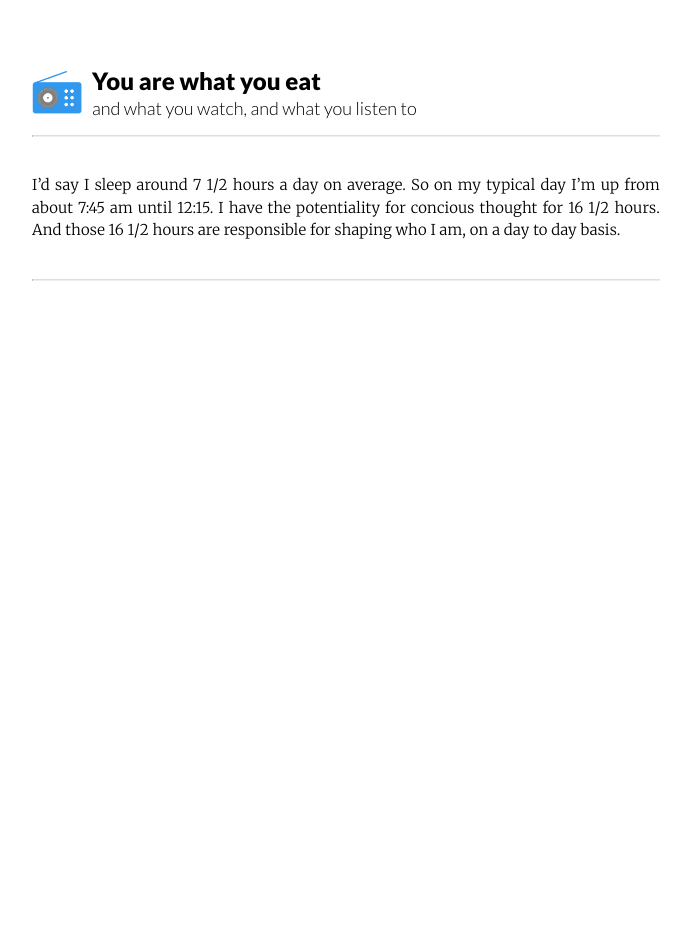
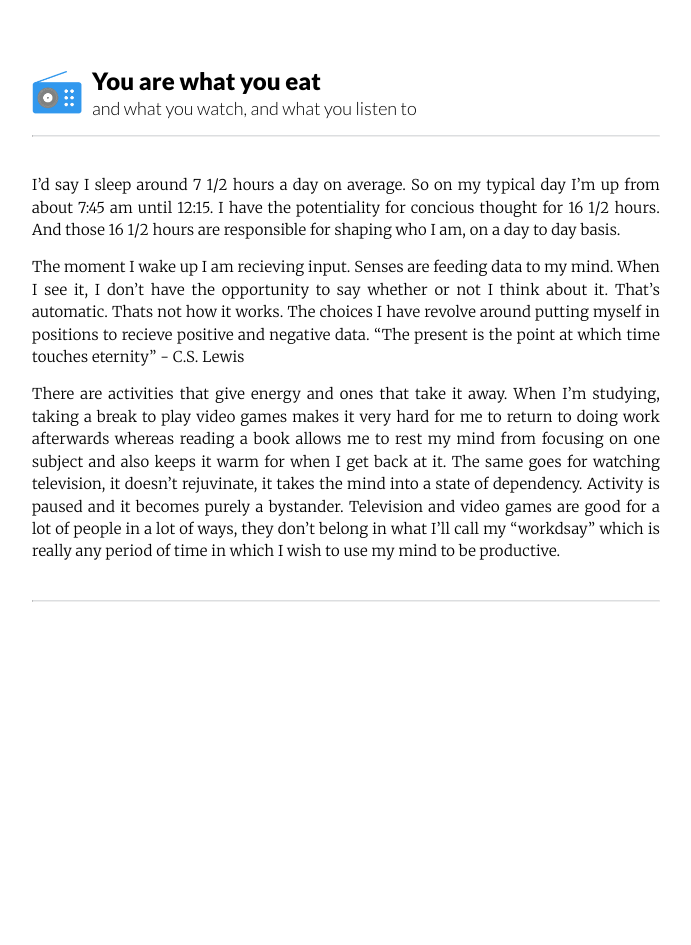
Before and after one commit to samcal/thenewrad.io, a Jekyll site: the page built from _posts/2015-02-11-you-are-what-you-eat.markdown, in a window 1280 px wide. Shown: the whole page, without its empty margins (294-985 px from the left). Built offline with Jekyll 4.4.1, drawn with Linux system fonts in a browser that asks for light colours.

Commit message:
thinking during the day

```diff
--- a/_posts/2015-02-11-you-are-what-you-eat.markdown
+++ b/_posts/2015-02-11-you-are-what-you-eat.markdown
@@ -8,3 +8,10 @@ categories: rbfasho
 ---
 
 I'd say I sleep around 7 1/2 hours a day on average. So on my typical day I'm up from about 7:45 am until 12:15. I have the potentiality for concious thought for 16 1/2 hours. And those 16 1/2 hours are responsible for shaping who I am, on a day to day basis.
+
+The moment I wake up I am recieving input. Senses are feeding data to my mind. When I see it, I don't have the opportunity to say whether or not I think about it. That's automatic. Thats not how it works. The choices I have revolve around putting myself in positions to recieve positive and negative data.
+"The present is the point at which time touches eternity" - C.S. Lewis
+
+
+
+There are activities that give energy and ones that take it away. When I'm studying, taking a break to play video games makes it very hard for me to return to doing work afterwards whereas reading a book allows me to rest my mind from focusing on one subject and also keeps it warm for when I get back at it. The same goes for watching television, it doesn't rejuvinate, it takes the mind into a state of dependency. Activity is paused and it becomes purely a bystander. Television and video games are good for a lot of people in a lot of ways, they don't belong in what I'll call my "workdsay" which is really any period of time in which I wish to use my mind to be productive.
```
